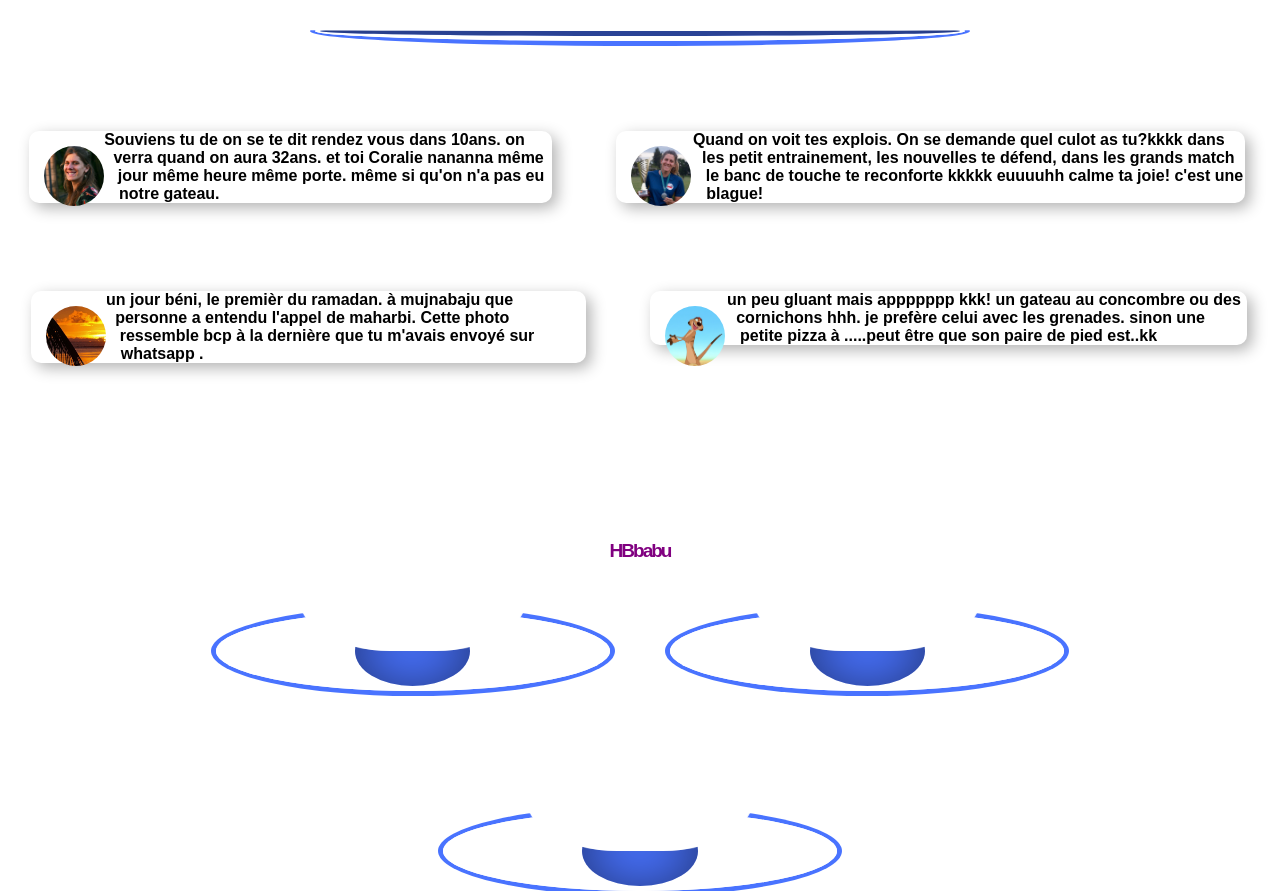
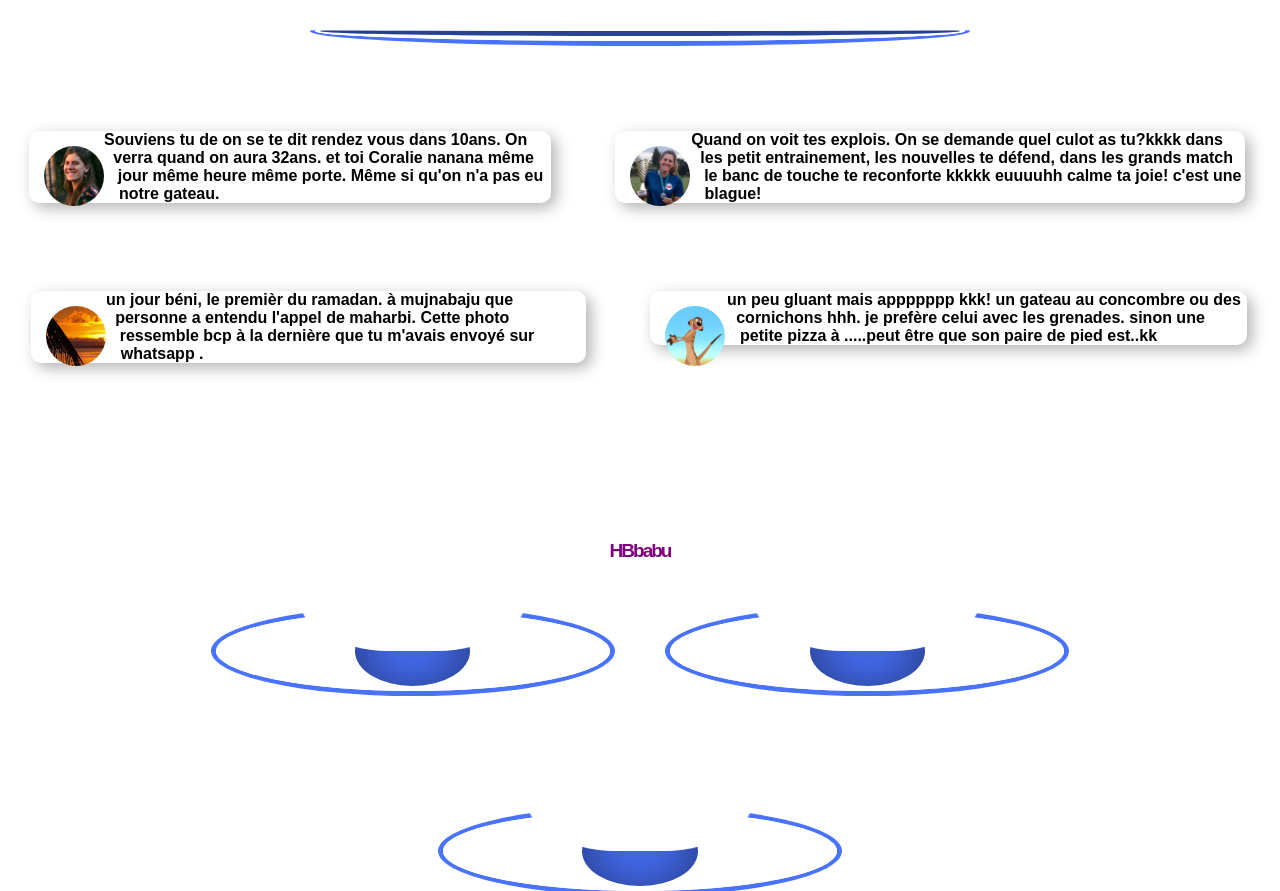
Before and after one commit to imamemohamed/anni, a plain HTML site: page index.html in a window 1280 px wide. Shown: the part 860-1751 px from the top of the page. Drawn offline with Linux system fonts and the light colour scheme.

Commit message:
5ème commit

```diff
--- a/index.html
+++ b/index.html
@@ -81,8 +81,8 @@
         <div >
             <article class="cou">
                 <img src="./Nouveau/ewa.jpg"  class="div2" alt="oui">
-                <p>Souviens tu de on se te dit rendez vous dans 10ans. on verra quand on aura 32ans.
-                    et toi Coralie nananna même jour même heure même porte. même si qu'on n'a pas eu notre
+                <p>Souviens tu de on se te dit rendez vous dans 10ans. On verra quand on aura 32ans.
+                    et toi Coralie nanana même jour même heure même porte. Même si qu'on n'a pas eu notre
                     gateau.</p>
 
             </article>
```
